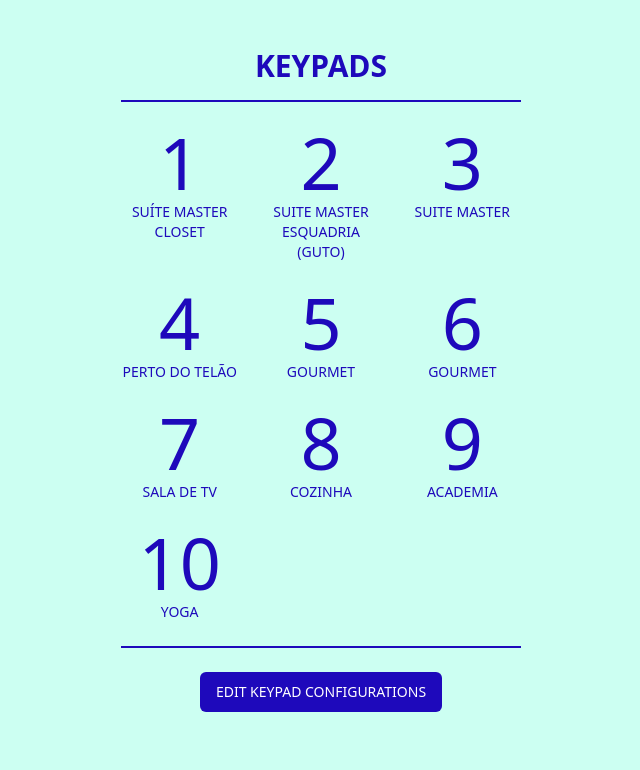
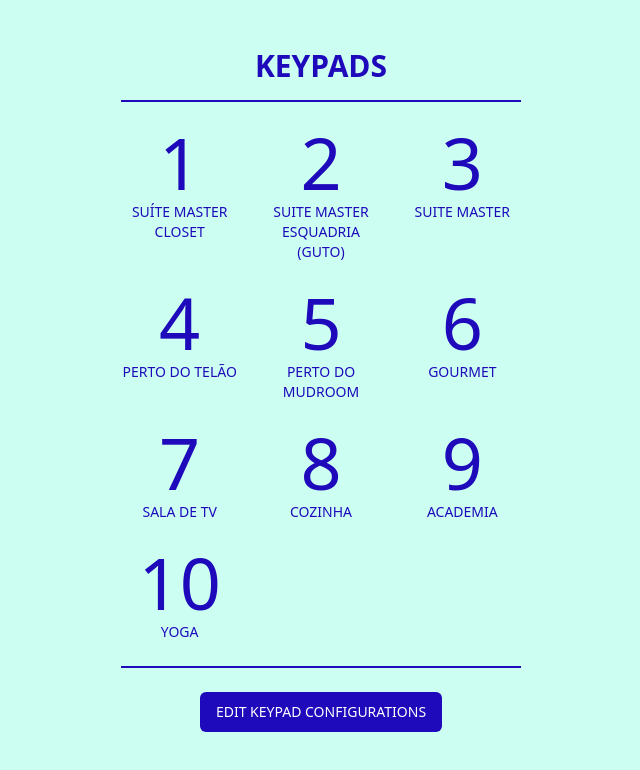
Before and after one commit to varagao/palmeira-kp, a React (Vite) app: page /keypads in a window 1280 px wide. Shown: the top 770 px of the page, without its empty margins (319-959 px from the left). Built offline with nearby package versions, Linux system fonts and the light colour scheme; a web font is replaced by a local one.

Commit message:
correçao do KP5 de Gourmet para Mudroom

```diff
--- a/src/data/keypads.ts
+++ b/src/data/keypads.ts
@@ -367,7 +367,7 @@ export const keypads: KeypadConfig[] = [
     id: "keypad-5",
     title: "Keypad",
     number: "5",
-    subtitle: "Gourmet",
+    subtitle: "Perto do Mudroom",
     buttons: [
       //5 E
       {
```
